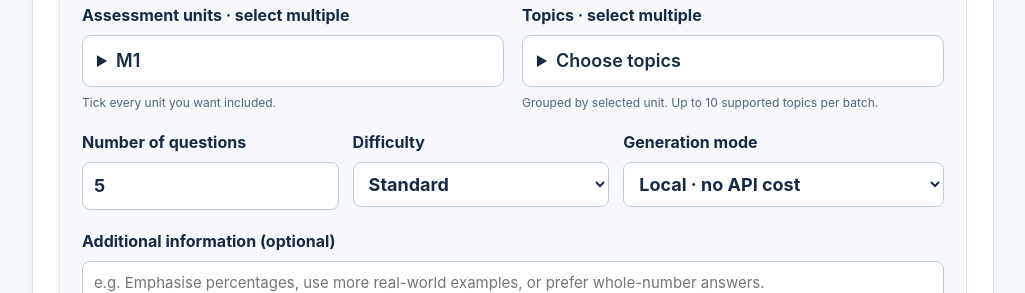
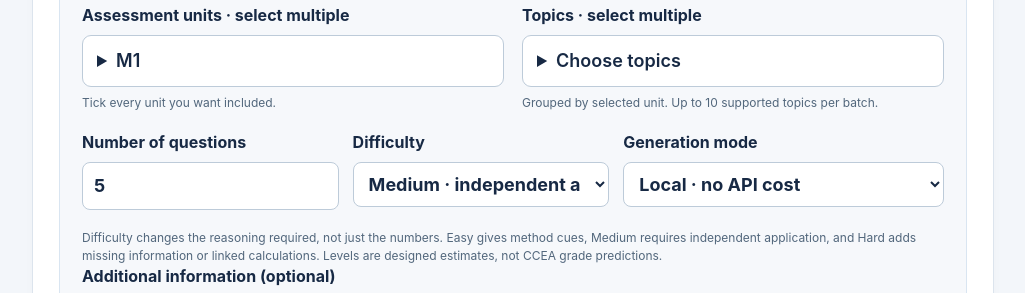
Before and after one commit to ckelly7078-dev/teachers-only, a plain HTML site: page foundation/web/index.html in a window 1280 px wide. Shown: the part 923-1216 px from the top of the page, without its empty margins (254-1279 px from the left). Drawn offline with Linux system fonts and the light colour scheme; no server answers.

Commit message:
Explain Easy Medium Hard cognitive progression in the question builder

```diff
--- a/foundation/web/index.html
+++ b/foundation/web/index.html
@@ -39,8 +39,8 @@ section{margin:20px 0;padding:26px;border:1px solid var(--line);border-radius:13
 </div></details><p class="builder-hint">Tick every unit you want included.</p></div>
 <div class="builder-field"><span class="builder-label" id="builder-topics-label">Topics · select multiple</span><details class="builder-dropdown"><summary id="builder-topic-summary" aria-labelledby="builder-topics-label builder-topic-summary">Choose topics</summary><div id="builder-topic-options" class="builder-options"><p class="builder-hint">Loading supported topics…</p></div></details><p class="builder-hint">Grouped by selected unit. Up to 10 supported topics per batch.</p></div>
 </div>
-<div class="builder-settings"><label>Number of questions<input id="builder-count" type="number" min="1" max="10" value="5" required></label><label>Difficulty<select id="builder-difficulty"><option value="easy">Easy</option><option value="standard" selected>Standard</option><option value="challenge">Challenge</option></select></label><label>Generation mode<select id="builder-mode"><option value="hybrid">Hybrid · AI for diagrams only</option><option value="model" id="builder-ai-option" disabled>AI-assisted design</option><option value="local" selected>Local · no API cost</option></select></label></div>
-<label for="builder-info" class="builder-label">Additional information (optional)</label><textarea id="builder-info" maxlength="500" rows="3" placeholder="e.g. Emphasise percentages, use more real-world examples, or prefer whole-number answers." disabled></textarea><p id="builder-info-help" class="builder-hint">Optional guidance is sent to the AI service in AI mode. Use fictional information only.</p>
+<div class="builder-settings"><label>Number of questions<input id="builder-count" type="number" min="1" max="10" value="5" required></label><label>Difficulty<select id="builder-difficulty"><option value="easy">Easy · guided recall</option><option value="standard" selected>Medium · independent application</option><option value="challenge">Hard · linked problem solving</option></select></label><label>Generation mode<select id="builder-mode"><option value="hybrid">Hybrid · AI for diagrams only</option><option value="model" id="builder-ai-option" disabled>AI-assisted design</option><option value="local" selected>Local · no API cost</option></select></label></div>
+<p class="builder-hint" id="builder-difficulty-help">Difficulty changes the reasoning required, not just the numbers. Easy gives method cues, Medium requires independent application, and Hard adds missing information or linked calculations. Levels are designed estimates, not CCEA grade predictions.</p><label for="builder-info" class="builder-label">Additional information (optional)</label><textarea id="builder-info" maxlength="500" rows="3" placeholder="e.g. Emphasise percentages, use more real-world examples, or prefer whole-number answers." disabled></textarea><p id="builder-info-help" class="builder-hint">Optional guidance is sent to the AI service in AI mode. Use fictional information only.</p>
 <div class="builder-actions"><button type="submit" id="builder-submit" disabled>Generate questions</button><button type="button" id="builder-retry" class="secondary-action" hidden>Reload topics</button></div><p id="builder-gate" role="status">Loading available topics…</p><p id="builder-feedback" role="status"></p>
 </form></div>
 <div class="result-heading" id="generated"><h3>Generated questions</h3><span>Select Review or Discard</span></div><div id="studio-results"><div class="empty-state">Preparing a new worksheet…</div></div></section>
```
